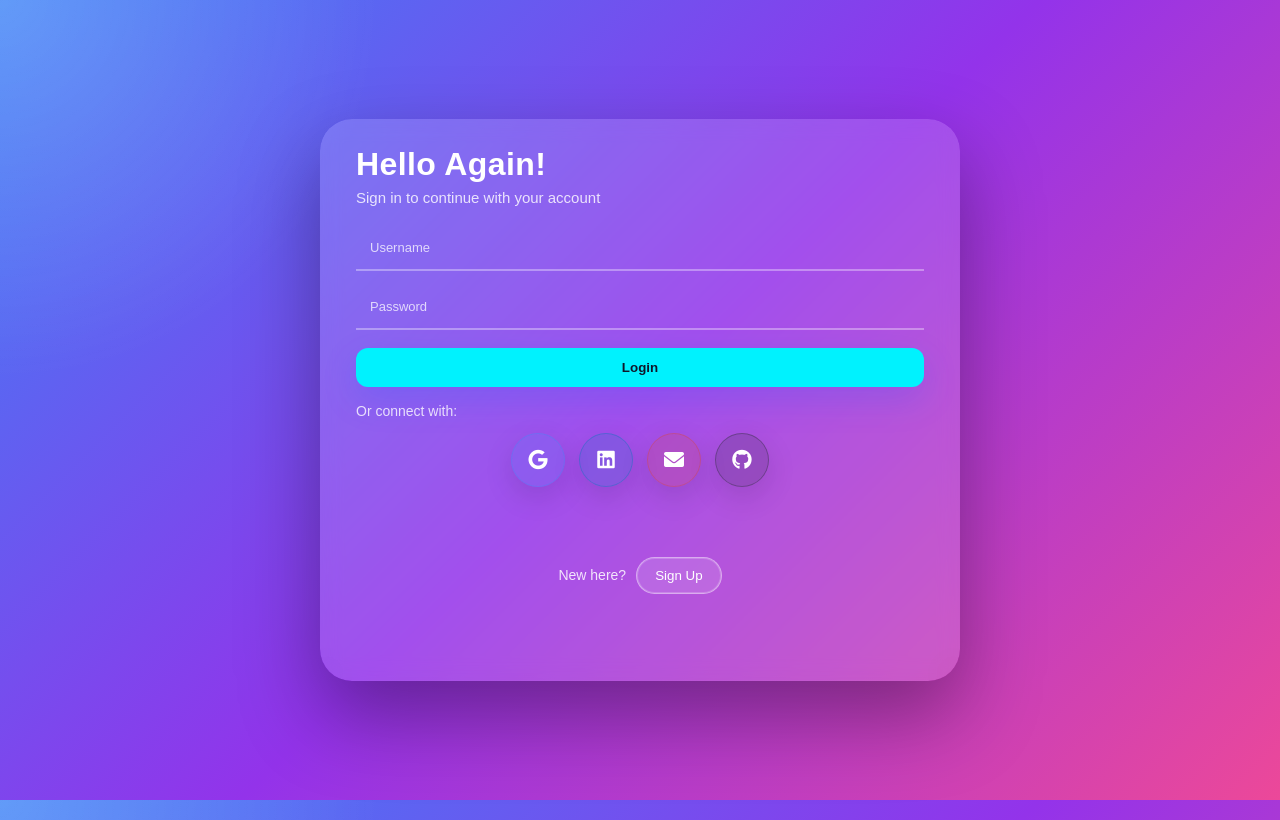
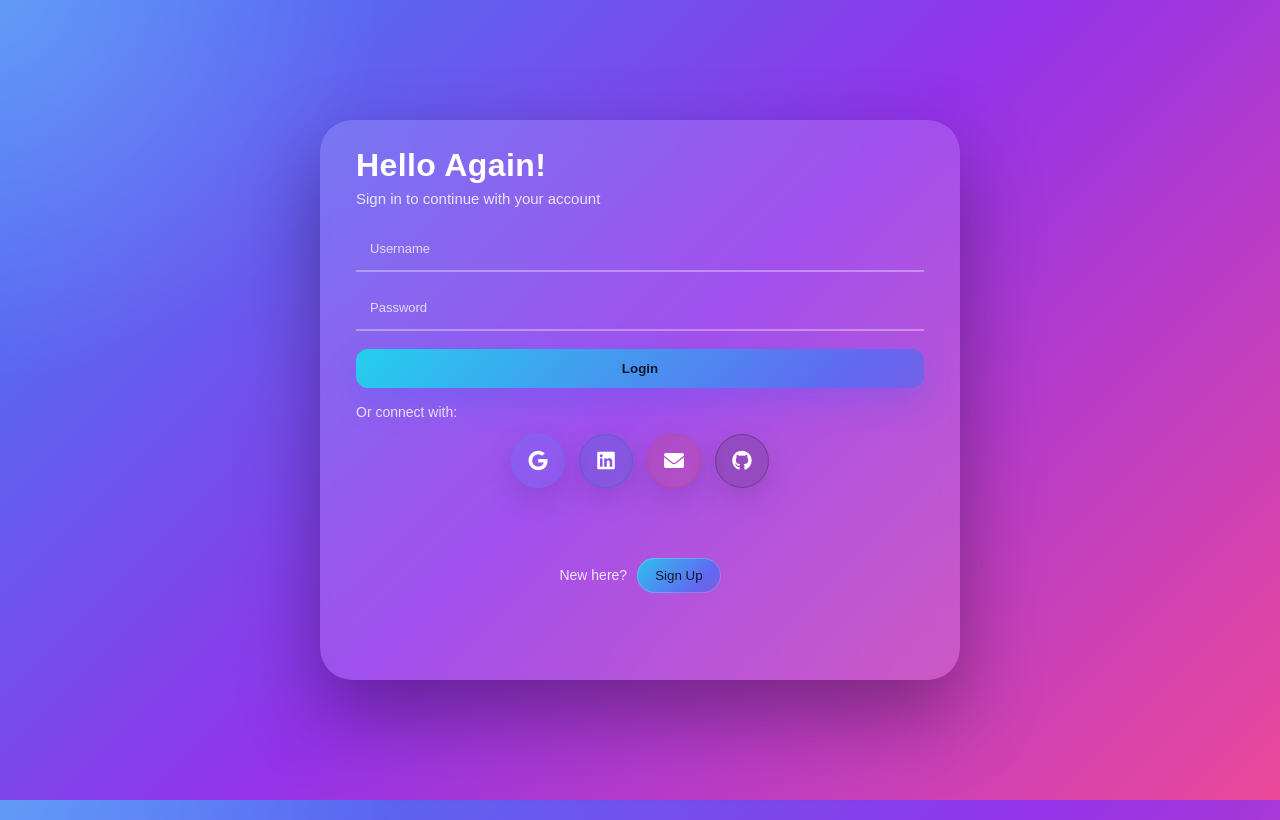
Before and after one commit to 07-muhammad/Login_Page_Demo, a plain HTML site: page index.html in a window 1280 px wide. Drawn offline with Linux system fonts and the light colour scheme.

Commit message:
Updated buttons and socials

```diff
--- a/script.js
+++ b/script.js
@@ -38,10 +38,17 @@
     button.addEventListener('click', () => {
         if (!connectPanel) return;
 
+        const activeProvider = connectPanel.dataset.provider;
         const icon = connectPanel.querySelector('.connect-icon i');
         const title = connectPanel.querySelector('h3');
         const subtitle = connectPanel.querySelector('.connect-head p');
 
+        if (connectPanel.classList.contains('active') && activeProvider === provider) {
+            connectPanel.classList.remove('active');
+            return;
+        }
+
+        connectPanel.dataset.provider = provider;
         icon.className = providerIcons[provider] || 'fas fa-user';
         title.textContent = `Connect with ${providerLabel}`;
         subtitle.textContent = provider === 'email'
--- a/style.css
+++ b/style.css
@@ -138,17 +138,20 @@
     padding: 12px;
     border: none;
     border-radius: 12px;
-    background: #00f2fe;
+    background: linear-gradient(135deg, #00f2fe 0%, #38bdf8 50%, #6366f1 100%);
     color: #0f172a;
     font-weight: 700;
     cursor: pointer;
-    transition: transform 0.3s, background 0.3s;
+    transition: transform 0.3s ease, background-position 0.5s ease, box-shadow 0.3s ease;
+    background-size: 200% 200%;
+    background-position: left center;
     margin-top: 6px;
 }
 
 .btn:hover {
     transform: translateY(-2px);
-    background: #38bdf8;
+    background-position: right center;
+    box-shadow: 0 18px 40px rgba(56, 189, 248, 0.25);
 }
 
 .social-options {
@@ -362,18 +365,33 @@
 
 .switch-btn {
     box-shadow: inset 0 0 0 1px rgba(255, 255, 255, 0.2);
+    background: linear-gradient(135deg, #22d3ee 0%, #6366f1 45%, #ec4899 100%);
+    color: #0f172a;
+    padding: 10px 18px;
+    border-radius: 999px;
+    border: none;
+    cursor: pointer;
+    transition: transform 0.3s ease, background-position 0.5s ease, box-shadow 0.3s ease;
+    background-size: 200% 200%;
+    background-position: left center;
 }
 
 .switch-btn:hover {
-    background: rgba(255, 255, 255, 0.28);
+    background-position: right center;
+    transform: translateY(-1px);
+    box-shadow: 0 16px 35px rgba(7, 89, 255, 0.22);
 }
 
 .btn {
     box-shadow: 0 12px 35px rgba(7, 89, 255, 0.18);
+    background: linear-gradient(135deg, #22d3ee 0%, #6366f1 45%, #ec4899 100%);
+    color: #0f172a;
+    background-size: 200% 200%;
+    background-position: left center;
 }
 
 .btn:hover {
-    background: #5dd3ff;
+    background-position: right center;
     box-shadow: 0 18px 45px rgba(7, 89, 255, 0.24);
 }
 
@@ -389,36 +407,22 @@
 }
 
 .switch-btn {
-    background: rgba(255, 255, 255, 0.12);
-    border: 1px solid rgba(255, 255, 255, 0.45);
-    color: #fff;
+    background: linear-gradient(135deg, #22d3ee 0%, #6366f1 45%, #ec4899 100%);
+    color: #0f172a;
     padding: 10px 18px;
     border-radius: 999px;
     cursor: pointer;
-    transition: background 0.3s, border-color 0.3s, transform 0.3s;
+    transition: transform 0.3s ease, background-position 0.5s ease, box-shadow 0.3s ease;
+    background-size: 200% 200%;
+    background-position: left center;
+    box-shadow: inset 0 0 0 1px rgba(255, 255, 255, 0.2);
 }
 
 .switch-btn:hover {
-    background: rgba(255, 255, 255, 0.22);
-    border-color: #fff;
+    background-position: right center;
     transform: translateY(-1px);
-}
+    box-shadow: 0 16px 35px rgba(7, 89, 255, 0.22);
 
-@keyframes pulse {
-    0% {
-        transform: scale(1);
-    }
-
-    50% {
-        transform: scale(1.05);
-    }
-
-    100% {
-        transform: scale(1);
-    }
-}
-
-/* Responsive Design */
     @media (max-width: 768px) {
         .page-wrapper {
             padding: 15px;
```
Lines whose indentation alone changed are shown as unchanged.
